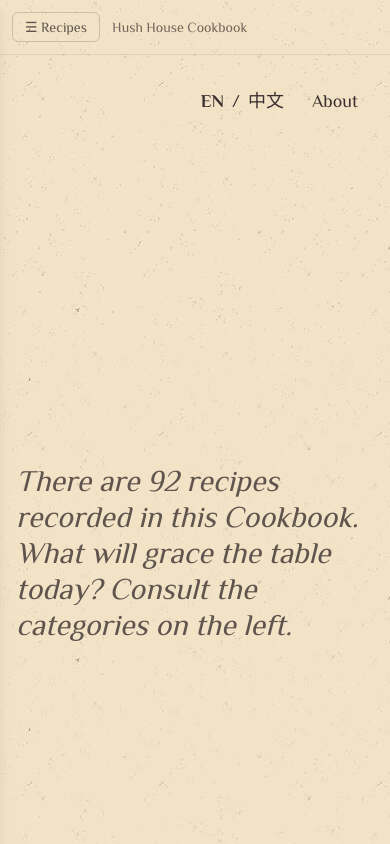
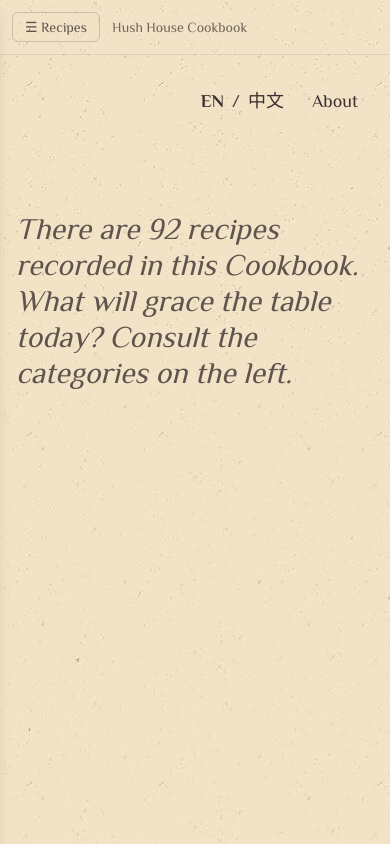
Before and after one commit to chenxinqi190-debug/hush_house_cookbook, a Next.js app: page / in a window 390 px wide. Built offline with nearby package versions, Linux system fonts and the light colour scheme.

Commit message:
minor fix

```diff
--- a/components/RecipeDetail.tsx
+++ b/components/RecipeDetail.tsx
@@ -136,8 +136,8 @@ export default function RecipeDetail({ recipe, recipes, language }: RecipeDetail
   const t = translations[language];
   if (!recipe) {
     return (
-      <div className="flex h-full items-center justify-center pt-22 pl-4 pr-4">
-        <p className="whitespace-pre-line text-3xl italic text-ink/80 ">
+      <div className="flex justify-center px-4 pt-20 md:h-full md:items-center md:pt-0">
+        <p className="whitespace-pre-line text-3xl italic text-ink/80">
           {t.start}
         </p>
       </div>
```
Also changed, not shown: public/icons/pyrus_auricalcinus.png (renamed from public/icons/pyrus_anuricalcinus.png).
